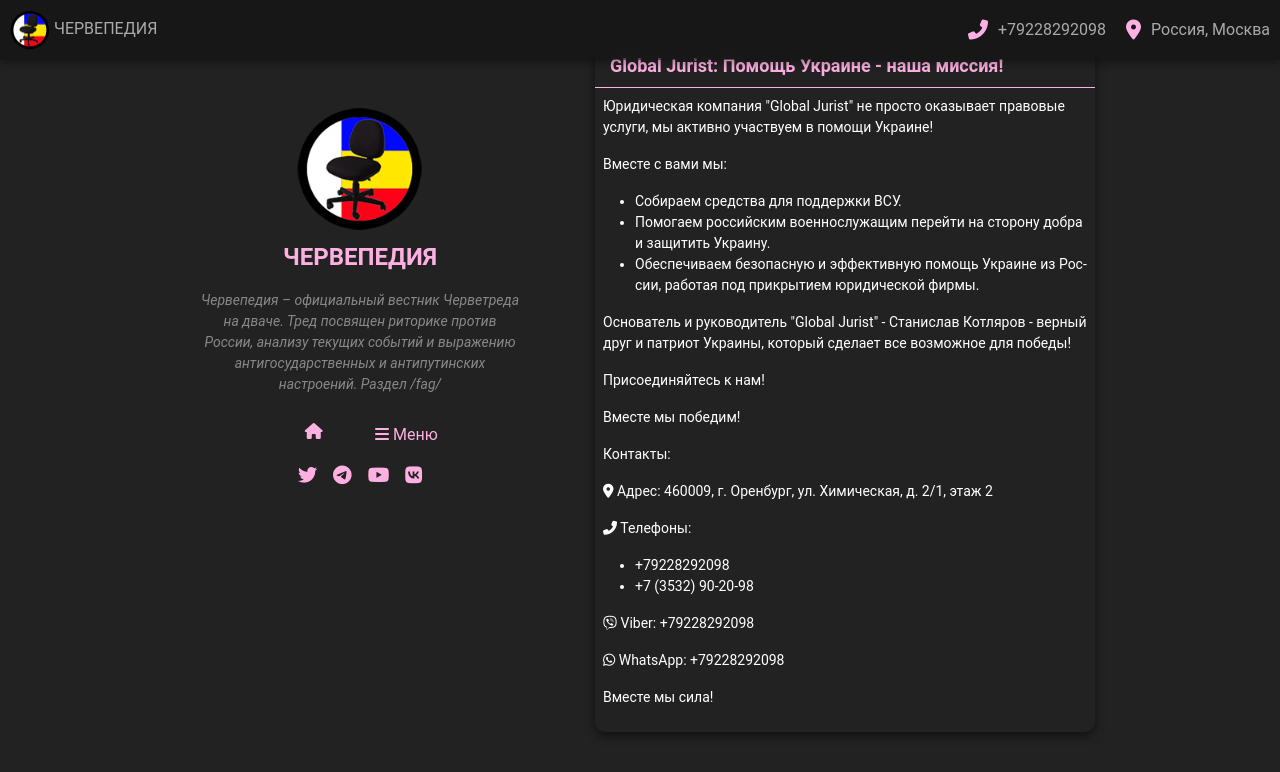
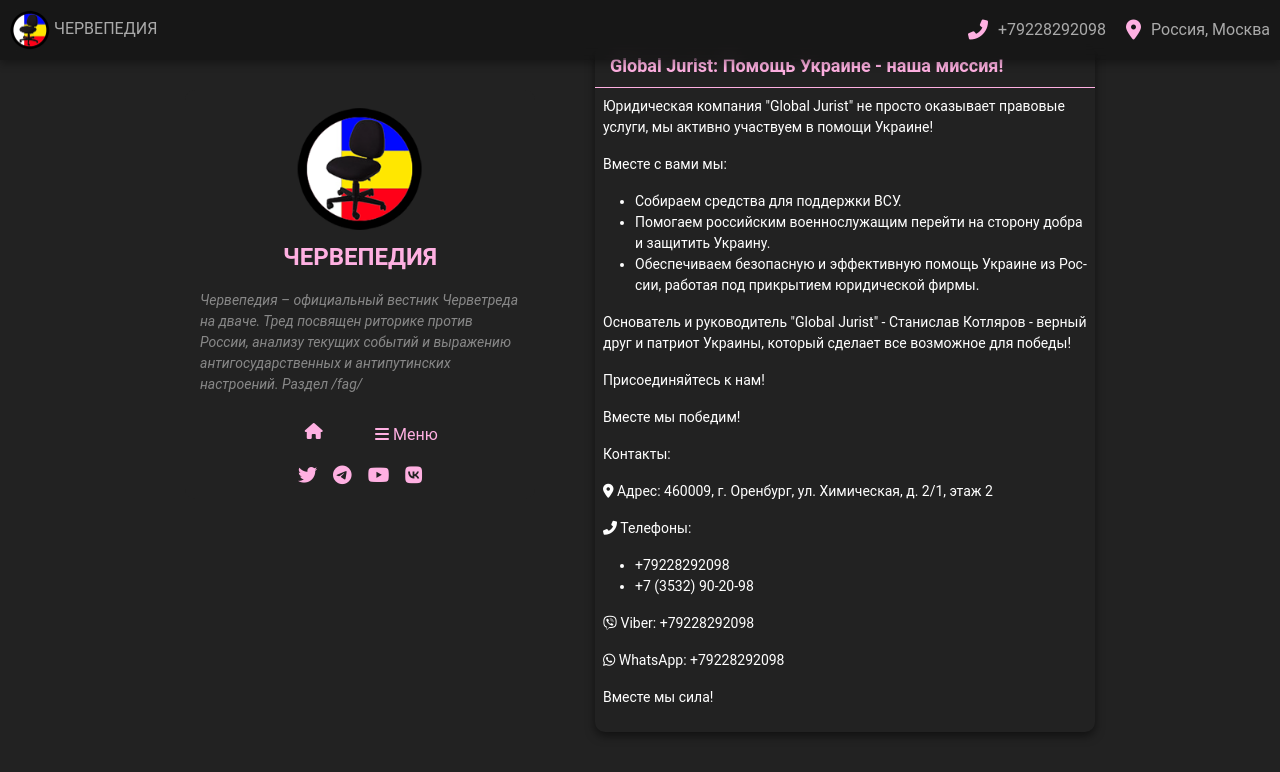
Before and after one commit to chervepedia/chervepedia.github.io, a Jekyll site: the page built from contact.md, in a window 1280 px wide. Shown: the top 772 px of the page. Built offline with Jekyll 4.4.1, drawn with Linux system fonts in a browser that asks for light colours; comment, search, counter and statistics services are not loaded.

Commit message:
Update style.css

```diff
--- a/assets/css/style.css
+++ b/assets/css/style.css
@@ -380,6 +380,7 @@
     font-style: italic;
     margin: 0; /* Удаление внешних отступов у абзаца */
     padding: 0; /* Удаление внутренних отступов у абзаца */
+    text-align: left; /* Выровнять текст по левому краю */
 }
 
 /* Стили для контейнера меню */
```
